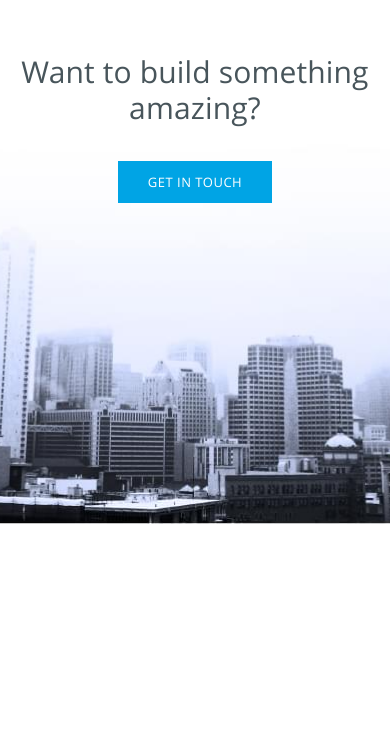
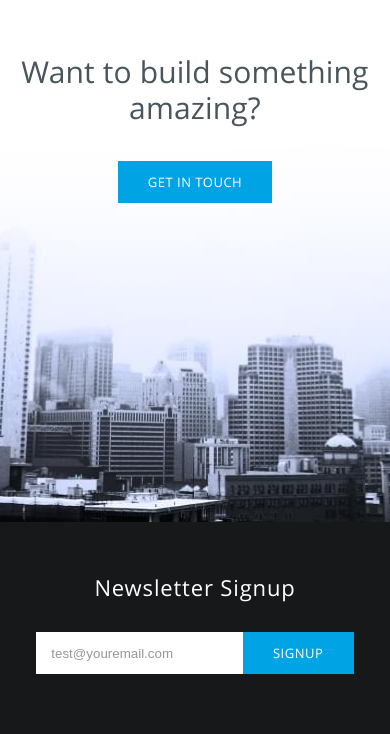
Before and after one commit to vmnekrasovv/constructor, a website: page app/index.html in a window 390 px wide. Shown: the part 3738-4472 px from the top of the page. Before the commit the page ends 4262 px from the top, so only its background shows below. Drawn offline with Linux system fonts and the light colour scheme.

Commit message:
Заверстал секцию newsletter с адаптивом

```diff
--- a/app/index.html
+++ b/app/index.html
@@ -179,7 +179,26 @@
 				<a href="#" class="button feedback-button">GET IN TOUCH</a>
 
 			</div>
+		</section> <!-- /section feedback -->
+
+		<section class="section newsletter">
+
+			<div class="section-inner">
+
+				<h3 class="newsletter-title">
+					Newsletter Signup
+				</h3>
+
+				<div class="newsletter-form">
+					<form action="">
+						<input type="text" name="email" placeholder="test@youremail.com" autocomplete="off" class="newsletter-form__input-text">
+						<input type="submit" value="signup" class="button">
+					</form>
+				</div>
+			</div>
 		</section>
+
+
 
 
 
--- a/app/scss/app.scss
+++ b/app/scss/app.scss
@@ -62,3 +62,4 @@ img {
 @import 'sections/section_story';
 @import 'sections/section_capabilities';
 @import 'sections/section_feedback';
+@import 'sections/section_newsletter';
--- /dev/null
+++ b/app/scss/sections/_section_newsletter.scss
@@ -0,0 +1,66 @@
+.newsletter {
+
+	margin-top: -2px;
+	background-color: #171819;
+
+	.section-inner {
+		max-width: 685px;
+		min-height: 100px;
+
+		display: flex;
+		justify-content: space-between;
+		align-items: center;
+
+		@media screen and (max-width: 685px) {
+			padding: 50px 0 60px;
+			flex-direction: column;
+		}
+
+		@media screen and (max-width: 480px) {
+			padding: 50px 20px 60px;
+		}
+
+	}
+
+	&-title {
+		font-family: 'OpenSans';
+		font-weight: 700;
+		font-size: 22px;
+		letter-spacing: .85px;
+		color: #fff;
+
+		@media screen and (max-width: 685px) {
+			margin-bottom: 30px;
+		}
+	}
+
+	&-form {
+
+		form {
+			display: flex;
+		}
+
+		&__input-text {
+			width: 250px;
+			min-height: 40px;
+			padding: 10px 15px;
+			color: #333;
+
+			@media screen and (max-width: 480px) {
+				width: 65%;
+			}
+
+			&::placeholder {
+				color: #979797;
+			}
+		}
+
+		.button {
+			width: 150px;
+
+			@media screen and (max-width: 480px) {
+				width: 35%;
+			}
+		}
+	}
+}
```
Also changed, not shown: app/css/app.min.css.
